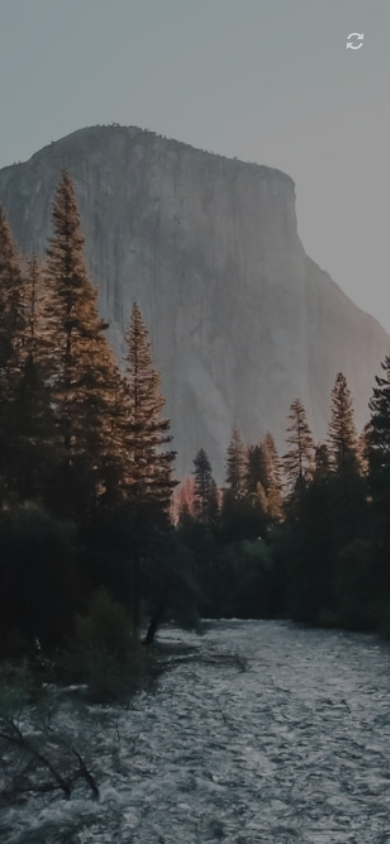
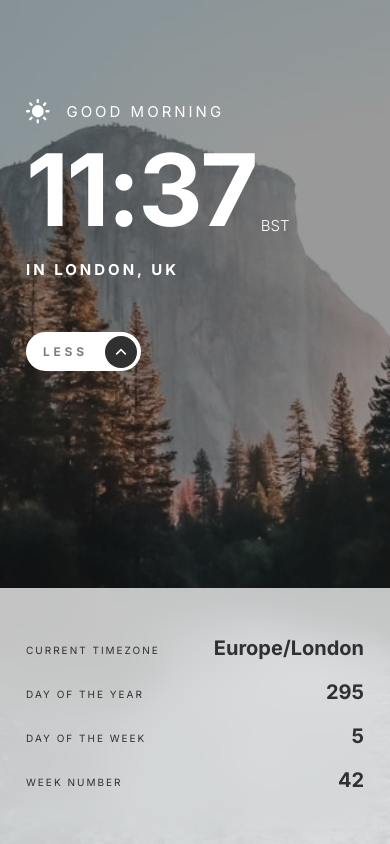
Before and after one commit to AlexanderGrigoryan/Clock-App, a React (Create React App) app: page / in a window 390 px wide. Built offline with nearby package versions, Linux system fonts and the light colour scheme; no server answers.

Commit message:
style: made responsive layout for mobile devices

```diff
--- a/src/App.tsx
+++ b/src/App.tsx
@@ -6,9 +6,13 @@ import { HelmetProvider, Helmet } from "react-helmet-async";
 import { QuotesType } from "./types";
 import Quote from "./components/Quote";
 import BackgroundDayMobile from "./img/mobile/bg-image-daytime.jpg";
+import Clock from "./components/Clock";
+import Button from "./components/Button";
+import Details from "./components/Details";
 
 function App() {
   const [quote, setQuote] = useState<QuotesType>();
+  const [detailsOpener, setDetailsOpener] = useState<boolean>(false);
 
   const getQuote = async () => {
     const receivedQuote = await axios.get("https://api.quotable.io/random");
@@ -33,7 +37,13 @@ function App() {
 
       <MainContainer>
         <Container>
-          <Quote quote={quote} getQuote={getQuote} />
+          {detailsOpener ? <Quote quote={quote} getQuote={getQuote} /> : null}
+          <Clock />
+          <Button
+            detailsOpener={detailsOpener}
+            setDetailsOpener={setDetailsOpener}
+          />
+          {detailsOpener ? null : <Details />}
         </Container>
       </MainContainer>
     </>
@@ -45,6 +55,7 @@ export default App;
 const MainContainer = styled.main`
   width: 100%;
   height: 100%;
+  min-height: 100vh;
   background-image: url(${BackgroundDayMobile});
   background-repeat: no-repeat;
   background-position: top left;
--- /dev/null
+++ b/src/components/Button.tsx
@@ -0,0 +1,74 @@
+import React from "react";
+import styled from "styled-components";
+import IconUp from "../img/desktop/icon-arrow-up.svg";
+import IconDown from "../img/desktop/icon-arrow-down.svg";
+
+interface Props {
+  detailsOpener: boolean;
+  setDetailsOpener: React.Dispatch<React.SetStateAction<boolean>>;
+}
+
+function Button(props: Props) {
+  const { detailsOpener, setDetailsOpener } = props;
+
+  return (
+    <Container>
+      <DetailsButton onClick={() => setDetailsOpener(!detailsOpener)}>
+        <ButtonText>{detailsOpener ? "MORE" : "LESS"}</ButtonText>
+        {detailsOpener ? (
+          <Circle>
+            <ArrowDown src={IconDown} alt="arrow down icon" />
+          </Circle>
+        ) : (
+          <ArrowUp src={IconUp} alt="arrow up icon" />
+        )}
+      </DetailsButton>
+    </Container>
+  );
+}
+
+export default Button;
+
+const Container = styled.div`
+  margin: 48px 0 40px;
+`;
+
+const DetailsButton = styled.button`
+  width: 115px;
+  height: 39px;
+  border-radius: 28px;
+  background: #ffffff;
+  display: flex;
+  align-items: center;
+  justify-content: space-between;
+  padding: 0 4px 0 17px;
+  border: none;
+  cursor: pointer;
+`;
+
+const ButtonText = styled.p`
+  font-family: "Inter", sans-serif;
+  font-size: 12px;
+  font-weight: 700;
+  line-height: 14px;
+  letter-spacing: 3.75px;
+  color: #000000;
+  opacity: 0.5;
+`;
+
+const ArrowUp = styled.img`
+  width: 32px;
+  height: 32px;
+`;
+
+const ArrowDown = styled.img``;
+
+const Circle = styled.div`
+  width: 32px;
+  height: 32px;
+  border-radius: 50%;
+  background: #303030;
+  display: flex;
+  align-items: center;
+  justify-content: center;
+`;
--- /dev/null
+++ b/src/components/Clock.tsx
@@ -0,0 +1,72 @@
+import React from "react";
+import styled from "styled-components";
+import Sun from "../img/desktop/icon-sun.svg";
+
+function Clock() {
+  return (
+    <Container>
+      <Greetings>
+        <Icon src={Sun} alt="sun icon" />
+        <GreetingsText>GOOD MORNING</GreetingsText>
+      </Greetings>
+      <Time>
+        <TimeClock>11:37</TimeClock>
+        <TimeZone>BST</TimeZone>
+      </Time>
+      <Location>IN LONDON, UK</Location>
+    </Container>
+  );
+}
+
+export default Clock;
+
+const Container = styled.div`
+  display: flex;
+  flex-direction: column;
+  row-gap: 16px;
+  padding-top: 99px;
+`;
+
+const Greetings = styled.div`
+  display: flex;
+  column-gap: 16.44px;
+`;
+
+const Icon = styled.img``;
+
+const GreetingsText = styled.p`
+  font-size: 15px;
+  font-weight: 400;
+  line-height: 25px;
+  letter-spacing: 3px;
+  color: #ffffff;
+`;
+
+const Time = styled.div`
+  display: flex;
+  column-gap: 5px;
+`;
+
+const TimeClock = styled.p`
+  font-size: 100px;
+  font-weight: 700;
+  line-height: 100px;
+  letter-spacing: -2.5px;
+  color: #ffffff;
+`;
+
+const TimeZone = styled.p`
+  font-size: 15px;
+  font-weight: 300;
+  line-height: 28px;
+  color: #ffffff;
+  align-self: flex-end;
+`;
+
+const Location = styled.p`
+  font-size: 15px;
+  font-weight: 700;
+  line-height: 28px;
+  letter-spacing: 3px;
+  color: #ffffff;
+`;
--- /dev/null
+++ b/src/components/Details.tsx
@@ -0,0 +1,73 @@
+import React from "react";
+import styled from "styled-components";
+
+interface Props {}
+
+function Details(props: Props) {
+  return (
+    <Container>
+      <Content>
+        <Titles>
+          <Title>CURRENT TIMEZONE</Title>
+          <Title>Day of the year</Title>
+          <Title>Day of the week</Title>
+          <Title>Week number</Title>
+        </Titles>
+        <Texts>
+          <Text>Europe/London</Text>
+          <Text>295</Text>
+          <Text>5</Text>
+          <Text>42</Text>
+        </Texts>
+      </Content>
+    </Container>
+  );
+}
+
+export default Details;
+
+const Container = styled.div`
+  width: 100%;
+  min-height: 256px;
+  background: rgba(255, 255, 255, 0.75);
+  backdrop-filter: blur(20.3871px);
+  position: fixed;
+  left: 0;
+  bottom: 0;
+`;
+
+const Content = styled.div`
+  padding: 48px 26px 0 26px;
+  display: flex;
+  justify-content: space-between;
+`;
+
+const Titles = styled.div`
+  display: flex;
+  flex-direction: column;
+  row-gap: 16px;
+`;
+
+const Title = styled.p`
+  font-size: 10px;
+  font-weight: 400;
+  line-height: 28px;
+  letter-spacing: 2px;
+  text-transform: uppercase;
+  color: #303030;
+`;
+
+const Texts = styled.div`
+  display: flex;
+  flex-direction: column;
+  row-gap: 20px;
+`;
+
+const Text = styled.p`
+  font-size: 20px;
+  font-weight: 700;
+  line-height: 24px;
+  letter-spacing: 0px;
+  text-align: right;
+  color: #303030;
+`;
--- a/src/components/Quote.tsx
+++ b/src/components/Quote.tsx
@@ -30,6 +30,7 @@ const Container = styled.div`
   width: 100%;
   justify-content: space-between;
   padding-top: 32px;
+  margin-bottom: 128px;
 `;
 
 const Content = styled.div`
```
